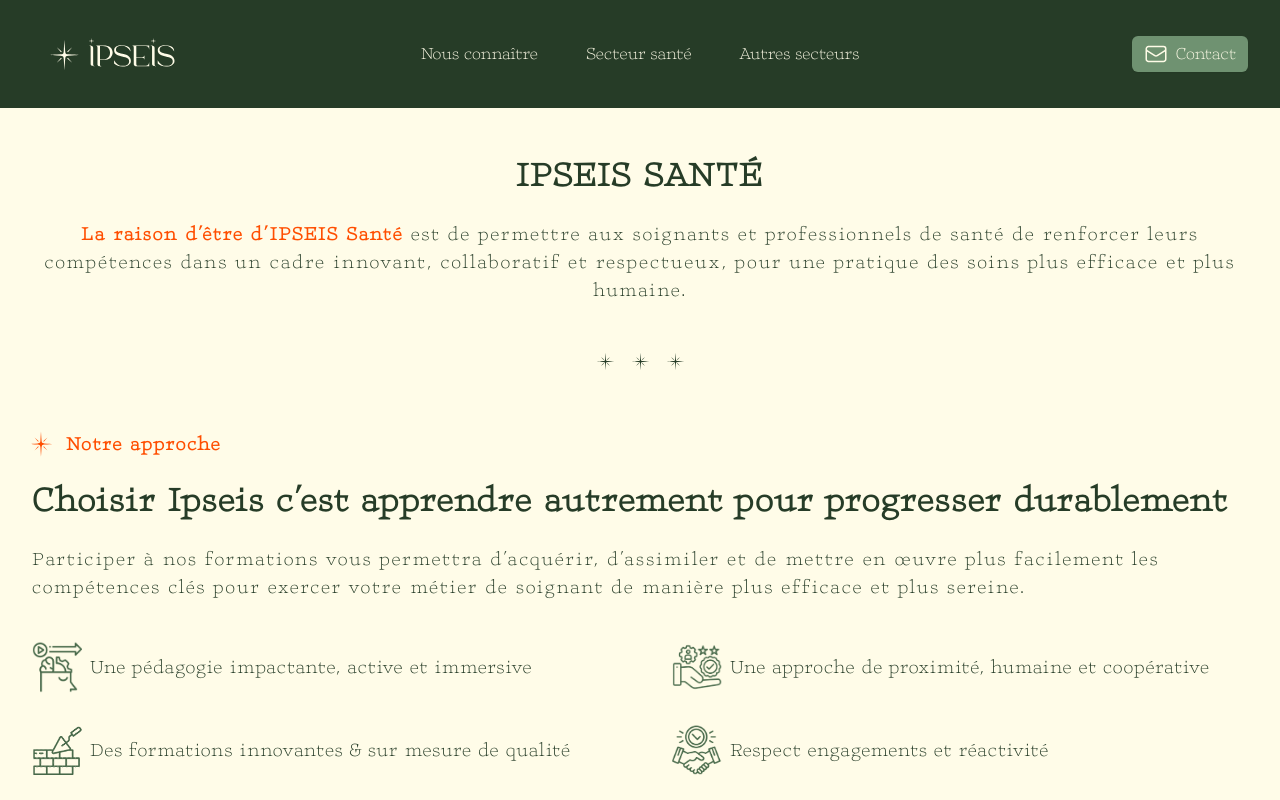
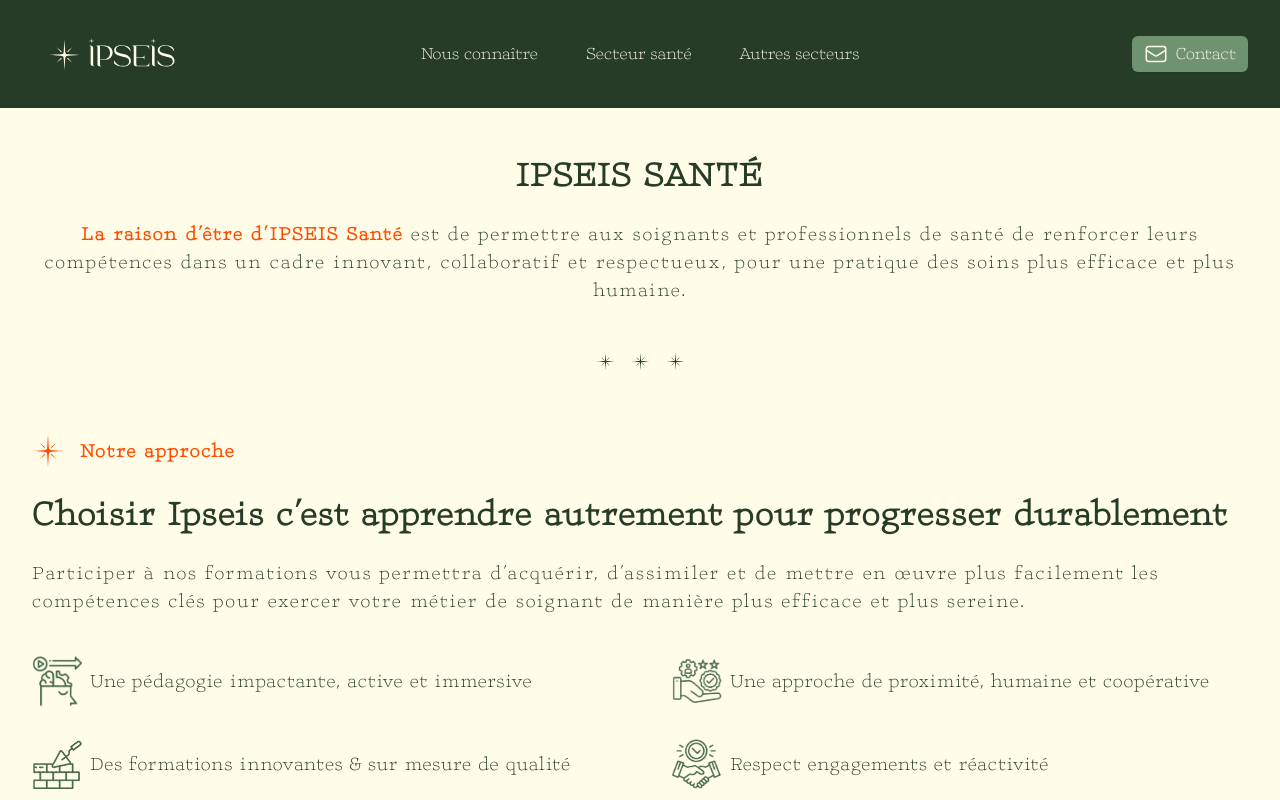
Before and after one commit to Jyok1m/ipseis, a Next.js app: page /secteur-sante in a window 1280 px wide. Shown: the top 800 px of the page. Built offline with nearby package versions, Linux system fonts and the light colour scheme.

Commit message:
Correction de l'attribut alt et ajustement des dimensions de l'image dans le composant TitleSection.

```diff
--- a/src/components/global/TitleSection.tsx
+++ b/src/components/global/TitleSection.tsx
@@ -15,10 +15,10 @@
 					<div className="flex items-center mb-3 text-base sm:text-xl font-semibold leading-6 text-cohesion">
 						<Image
 							src={require("../../_images/logo/star_orange.svg")}
-							alt="Image de l'élément de séparation 1"
-							width={50}
-							height={50}
-							className="-ml-4"
+							alt="Image de l'élément de tag"
+							width={64}
+							height={64}
+							className="-ml-4 w-16 aspect-square"
 						/>
 						<h2>{tag}</h2>
 					</div>
```
